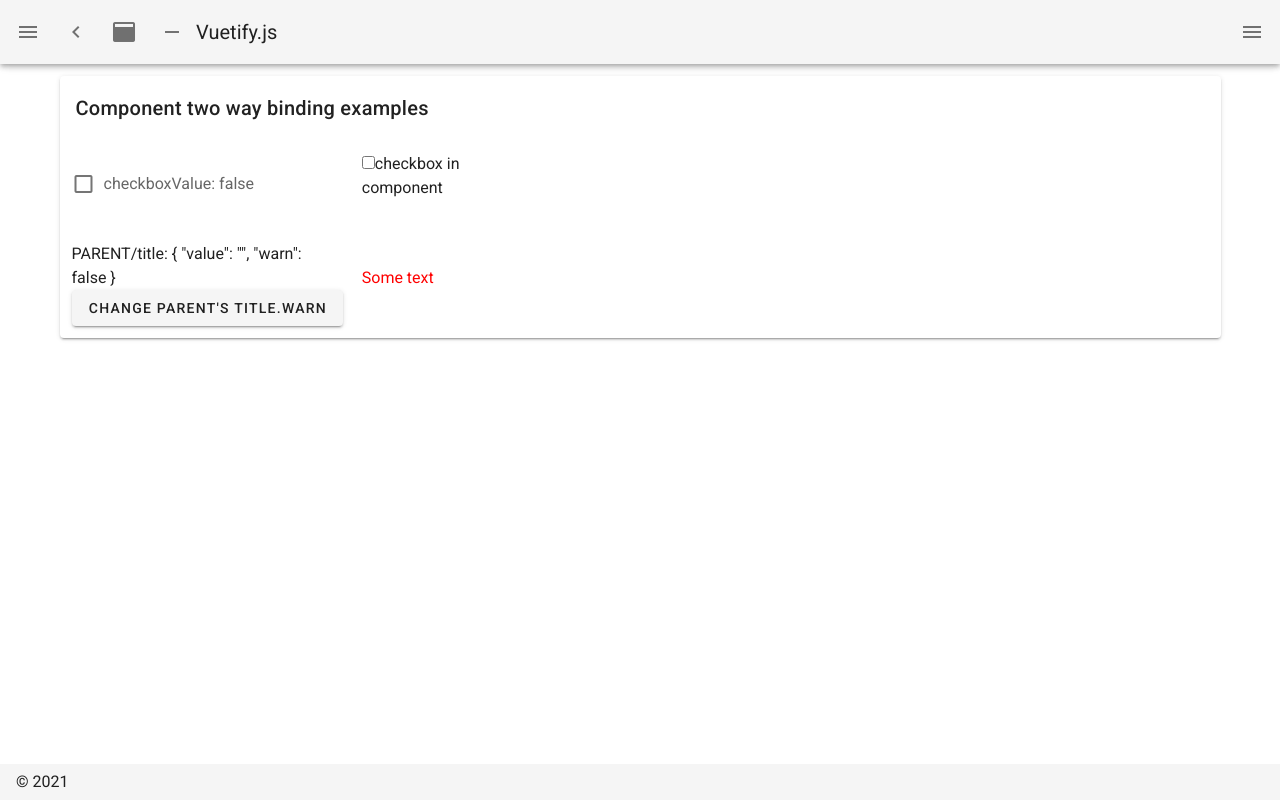
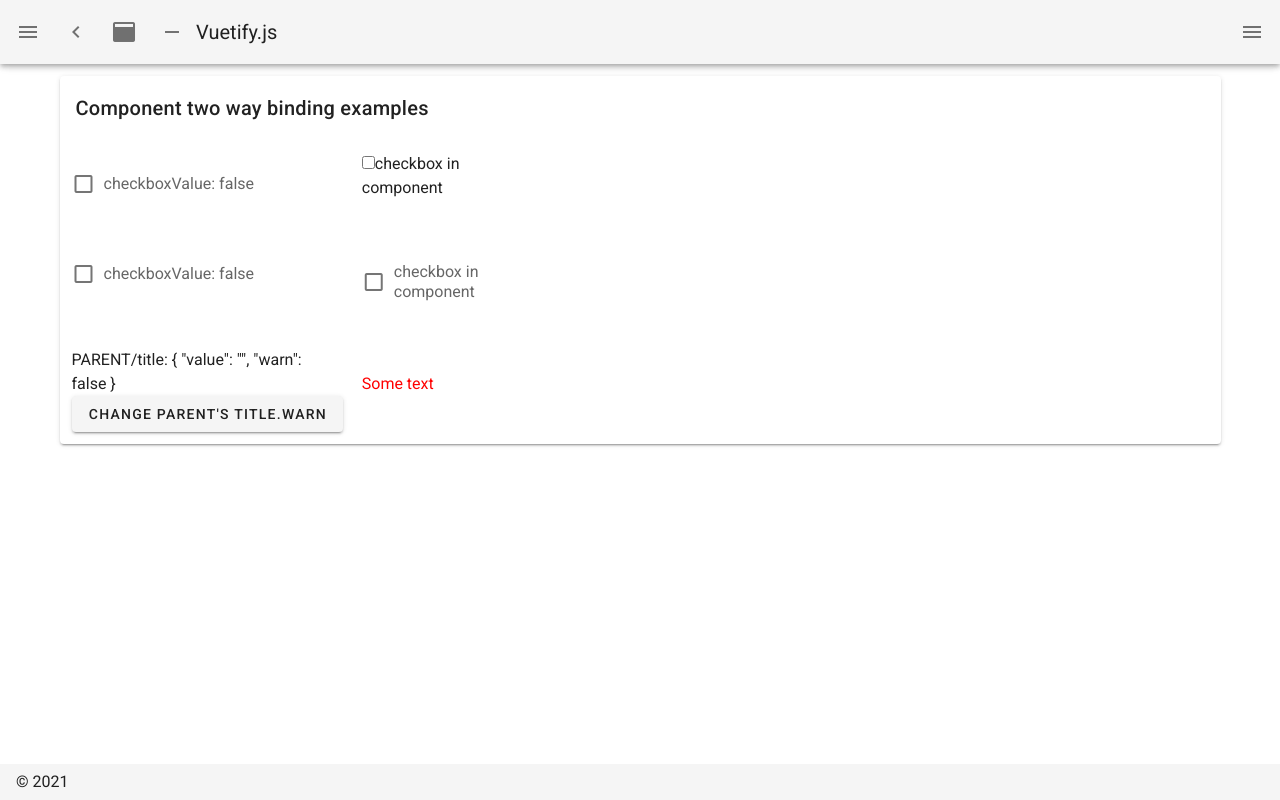
Before and after one commit to nonjosh/nuxt-vuetify-dev, a Nuxt app: page /binding in a window 1280 px wide. Built offline with nearby package versions, Linux system fonts and the light colour scheme.

Commit message:
add VuetifyCheckbox and binding example

```diff
--- /dev/null
+++ b/components/VuetifyCheckbox.vue
@@ -0,0 +1,30 @@
+<template>
+  <v-checkbox
+    v-model="inputVal"
+    label="checkbox in component"
+  ></v-checkbox>
+</template>
+
+<script>
+export default {
+  model: {
+    event: 'change',
+  },
+  props: {
+    checked: Boolean,
+  },
+  computed: {
+    inputVal: {
+      get() {
+        return this.checked
+      },
+      set(val) {
+        this.$emit('change', val)
+      },
+    },
+  },
+}
+</script>
+
+<style>
+</style>
--- a/pages/binding.vue
+++ b/pages/binding.vue
@@ -11,6 +11,17 @@
         ></v-col>
         <v-col cols="12" lg="2"
           ><base-checkbox v-model="checkboxValue"></base-checkbox>
+        </v-col>
+      </v-row>
+      <v-row>
+        <v-col cols="12" lg="3">
+          <v-checkbox
+            v-model="checkboxValue"
+            :label="`checkboxValue: ${checkboxValue.toString()}`"
+          ></v-checkbox
+        ></v-col>
+        <v-col cols="12" lg="2"
+          ><vuetify-checkbox v-model="checkboxValue"></vuetify-checkbox>
         </v-col>
       </v-row>
       <v-row>
```
